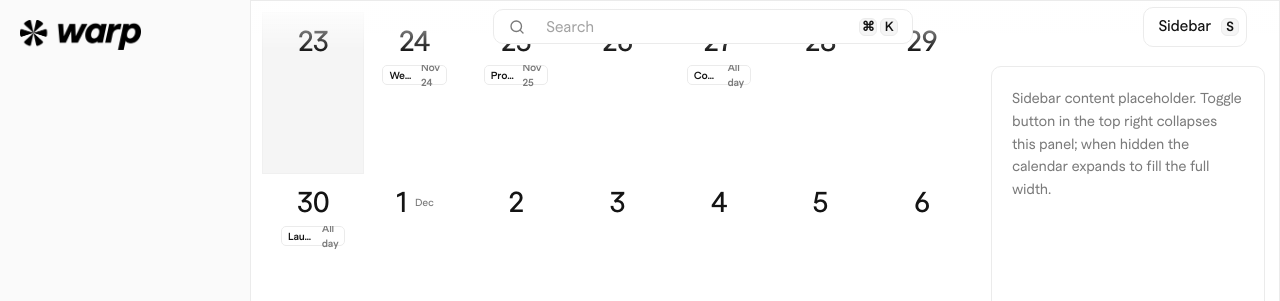
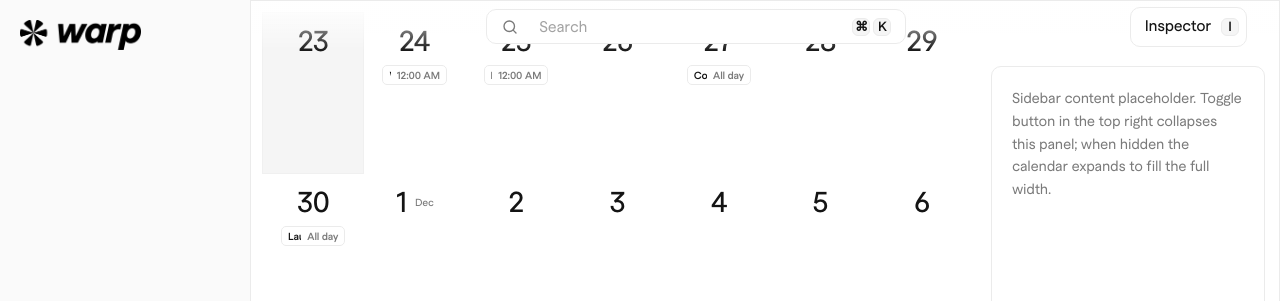
Before and after one commit to leksuskeksus/warp, a Next.js app: page / in a window 1280 px wide. Shown: the top 301 px of the page. Built offline with nearby package versions, Linux system fonts and the light colour scheme.

Commit message:
continuing to work with events, mid adding storage lmao

```diff
--- a/app/layout.tsx
+++ b/app/layout.tsx
@@ -3,7 +3,7 @@ import { ReactNode } from "react";
 import "./globals.css";
 
 export const metadata: Metadata = {
-  title: "Warp Checkout",
+  title: "Calendar",
   description: "Warp Pro checkout page",
 };
 
--- a/app/page.tsx
+++ b/app/page.tsx
@@ -3,97 +3,44 @@
 import Image from "next/image";
 import { useEffect, useMemo, useState } from "react";
 
-import {
-  addDays,
-  format,
-  isSameDay,
-  startOfMonth,
-  startOfWeek,
-} from "date-fns";
+import { addDays, format, isSameDay, startOfMonth, startOfWeek } from "date-fns";
 import { Button } from "@/components/ui/button";
 import { Input } from "@/components/ui/input";
 import { cn } from "@/lib/cn";
+import {
+  CalendarEvent as StoredCalendarEvent,
+  useEvents,
+  WEEK_START as EVENTS_WEEK_START,
+} from "@/lib/events-store";
 
-const WEEK_START = 0;
+const WEEK_START = EVENTS_WEEK_START;
 const WEEKS_TO_RENDER = 156;
-
-type CalendarEventType = "meeting" | "reminder" | "out-of-office" | "milestone" | "other";
-
-type CalendarParticipant = {
-  id: string;
-  name: string;
-};
-
-type CalendarEvent = {
-  id: string;
-  name: string;
-  startsAt: Date;
-  endsAt: Date;
-  isAllDay: boolean;
-  type: CalendarEventType;
-  participants: CalendarParticipant[];
-  notes?: string;
-};
 
 type CalendarDay = {
   date: Date;
   label: string;
   isToday: boolean;
   isMonthStart: boolean;
-  events: CalendarEvent[];
+  events: HydratedCalendarEvent[];
 };
 
-const demoEvents: CalendarEvent[] = [
-  {
-    id: "event-1",
-    name: "Weekly sync",
-    startsAt: addDays(startOfWeek(new Date(), { weekStartsOn: WEEK_START }), 1),
-    endsAt: addDays(startOfWeek(new Date(), { weekStartsOn: WEEK_START }), 1),
-    isAllDay: false,
-    type: "meeting",
-    participants: [
-      { id: "p-1", name: "Alexey Primechaev" },
-      { id: "p-2", name: "Rahul Sonwalkar" },
-    ],
-    notes: "Review sprint progress and blockers.",
-  },
-  {
-    id: "event-2",
-    name: "Product planning",
-    startsAt: addDays(startOfWeek(new Date(), { weekStartsOn: WEEK_START }), 2),
-    endsAt: addDays(startOfWeek(new Date(), { weekStartsOn: WEEK_START }), 2),
-    isAllDay: false,
-    type: "meeting",
-    participants: [
-      { id: "p-1", name: "Alexey Primechaev" },
-      { id: "p-3", name: "John Doe" },
-      { id: "p-4", name: "Jane Smith" },
-    ],
-  },
-  {
-    id: "event-3",
-    name: "Company holiday",
-    startsAt: addDays(startOfWeek(new Date(), { weekStartsOn: WEEK_START }), 4),
-    endsAt: addDays(startOfWeek(new Date(), { weekStartsOn: WEEK_START }), 4),
-    isAllDay: true,
-    type: "out-of-office",
-    participants: [],
-  },
-  {
-    id: "event-4",
-    name: "Launch milestone",
-    startsAt: addDays(startOfWeek(new Date(), { weekStartsOn: WEEK_START }), 7),
-    endsAt: addDays(startOfWeek(new Date(), { weekStartsOn: WEEK_START }), 7),
-    isAllDay: true,
-    type: "milestone",
-    participants: [{ id: "p-5", name: "Marketing Team" }],
-    notes: "Finalize launch assets and marketing pushes.",
-  },
-];
+type HydratedCalendarEvent = Omit<StoredCalendarEvent, "startsAt" | "endsAt"> & {
+  startsAt: Date;
+  endsAt: Date;
+};
 
-function generateCalendarDays(totalWeeks: number, today: Date): CalendarDay[] {
+function normalizeEvent(event: StoredCalendarEvent): HydratedCalendarEvent {
+  return {
+    ...event,
+    startsAt: new Date(event.startsAt),
+    endsAt: new Date(event.endsAt),
+  };
+}
+
+function generateCalendarDays(totalWeeks: number, today: Date, events: StoredCalendarEvent[]): CalendarDay[] {
   const firstVisibleDay = startOfWeek(today, { weekStartsOn: WEEK_START });
   const totalDays = totalWeeks * 7;
+  const normalizedEvents = events.map(normalizeEvent);
 
   return Array.from({ length: totalDays }, (_, index) => {
     const dayDate = addDays(firstVisibleDay, index);
@@ -103,13 +50,14 @@ function generateCalendarDays(totalWeeks: number, today: Date): CalendarDay[] {
       label: format(dayDate, "d"),
       isToday: isSameDay(dayDate, today),
       isMonthStart: isSameDay(dayDate, startOfMonth(dayDate)),
-      events: demoEvents.filter((event) => isSameDay(event.startsAt, dayDate)),
+      events: normalizedEvents.filter((event) => isSameDay(event.startsAt, dayDate)),
     };
   });
 }
 
 export default function Home() {
   const [isSidebarOpen, setIsSidebarOpen] = useState(true);
+  const [persistedEvents] = useEvents();
 
   const calendarDays = useMemo(() => {
     const now = new Date();
@@ -119,8 +67,8 @@ export default function Home() {
       now.getDate(),
     );
 
-    return generateCalendarDays(WEEKS_TO_RENDER, normalizedToday);
-  }, []);
+    return generateCalendarDays(WEEKS_TO_RENDER, normalizedToday, persistedEvents);
+  }, [persistedEvents]);
 
   const toggleSidebar = () => setIsSidebarOpen((previous) => !previous);
 
@@ -130,7 +78,7 @@ export default function Home() {
         return;
       }
 
-      if (!(event.key === "s" || event.key === "S")) {
+      if (!(event.key === "i" || event.key === "I")) {
         return;
       }
 
@@ -231,9 +179,9 @@ export default function Home() {
               onClick={toggleSidebar}
               className="flex h-[35px] items-center rounded-md px-[14px] pr-[7px] text-button-2 font-medium"
             >
-              <span>Sidebar</span>
+              <span>Inspector</span>
               <span className="ml-[7px] flex size-[18px] items-center justify-center rounded-[6px] border border-border bg-bg2 text-caption font-semibold leading-none">
-                S
+                I
               </span>
             </Button>
                 </div>
@@ -270,19 +218,27 @@ export default function Home() {
                     )}
                   </div>
                   <div className="flex flex-1 flex-col gap-[6px] overflow-hidden">
-                    {day.events.map((event) => (
+                    {day.events.map((event) => {
+                      const shouldShowTime = event.isAllDay || event.name.length <= 18;
+
+                      return (
                         <div
                           key={event.id}
                           className="flex h-[20px] items-center gap-[6px] rounded-sm border border-border bg-bg2/80 px-[6px] text-tag leading-none"
                         >
-                        <span className="truncate text-fg">{event.name}</span>
-                        <span className="ml-auto text-fg3">
+                          <span className="min-w-0 overflow-hidden whitespace-nowrap text-fg">
+                            {event.name}
+                          </span>
+                          {shouldShowTime && (
+                            <span className="ml-auto shrink-0 whitespace-nowrap text-fg3">
                               {event.isAllDay
                                 ? "All day"
-                            : format(event.startsAt, "MMM d")}
+                                : format(event.startsAt, "h:mm a")}
                             </span>
+                          )}
                     </div>
-                    ))}
+                      );
+                    })}
                   </div>
                 </div>
               ))}
--- /dev/null
+++ b/lib/events-store.ts
@@ -0,0 +1,85 @@
+"use client";
+
+import { addDays, startOfWeek } from "date-fns";
+
+import { createPersistentStore } from "./storage";
+
+export const WEEK_START = 0;
+
+export type CalendarEventType = "meeting" | "reminder" | "out-of-office" | "milestone" | "other";
+
+export type CalendarParticipant = {
+  id: string;
+  name: string;
+};
+
+export type CalendarEvent = {
+  id: string;
+  name: string;
+  startsAt: string;
+  endsAt: string;
+  isAllDay: boolean;
+  type: CalendarEventType;
+  participants: CalendarParticipant[];
+  notes?: string;
+};
+
+function createDemoEvents(): CalendarEvent[] {
+  const today = new Date();
+  const base = startOfWeek(today, { weekStartsOn: WEEK_START });
+
+  return [
+    {
+      id: "event-1",
+      name: "Weekly sync",
+      startsAt: addDays(base, 1).toISOString(),
+      endsAt: addDays(base, 1).toISOString(),
+      isAllDay: false,
+      type: "meeting",
+      participants: [
+        { id: "p-1", name: "Alexey Primechaev" },
+        { id: "p-2", name: "Rahul Sonwalkar" },
+      ],
+      notes: "Review sprint progress and blockers.",
+    },
+    {
+      id: "event-2",
+      name: "Product planning",
+      startsAt: addDays(base, 2).toISOString(),
+      endsAt: addDays(base, 2).toISOString(),
+      isAllDay: false,
+      type: "meeting",
+      participants: [
+        { id: "p-1", name: "Alexey Primechaev" },
+        { id: "p-3", name: "John Doe" },
+        { id: "p-4", name: "Jane Smith" },
+      ],
+    },
+    {
+      id: "event-3",
+      name: "Company holiday",
+      startsAt: addDays(base, 4).toISOString(),
+      endsAt: addDays(base, 4).toISOString(),
+      isAllDay: true,
+      type: "out-of-office",
+      participants: [],
+    },
+    {
+      id: "event-4",
+      name: "Launch milestone",
+      startsAt: addDays(base, 7).toISOString(),
+      endsAt: addDays(base, 7).toISOString(),
+      isAllDay: true,
+      type: "milestone",
+      participants: [{ id: "p-5", name: "Marketing Team" }],
+      notes: "Finalize launch assets and marketing pushes.",
+    },
+  ];
+}
+
+const eventsStore = createPersistentStore<CalendarEvent[]>("calendar-events", createDemoEvents());
+
+export const useEvents = eventsStore.useStoreValue;
+export const getEvents = eventsStore.get;
+export const setEvents = eventsStore.set;
+export const subscribeToEvents = eventsStore.subscribe;
--- /dev/null
+++ b/lib/storage.ts
@@ -0,0 +1,64 @@
+"use client";
+
+import { useEffect, useState } from "react";
+
+export function createPersistentStore<T>(key: string, initialValue: T) {
+  const subscribers = new Set<(value: T) => void>();
+
+  let storeValue: T = initializeValue();
+
+  function initializeValue(): T {
+    if (typeof window === "undefined") {
+      return initialValue;
+    }
+
+    try {
+      const stored = window.localStorage.getItem(key);
+      if (stored != null) {
+        return JSON.parse(stored) as T;
+      }
+    } catch (error) {
+      console.error(`Failed to read storage key "${key}"`, error);
+    }
+
+    return initialValue;
+  }
+
+  function setValue(nextValue: T) {
+    storeValue = nextValue;
+    if (typeof window !== "undefined") {
+      try {
+        window.localStorage.setItem(key, JSON.stringify(storeValue));
+      } catch (error) {
+        console.error(`Failed to persist storage key "${key}"`, error);
+      }
+    }
+    subscribers.forEach((subscriber) => subscriber(storeValue));
+  }
+
+  function subscribe(subscriber: (value: T) => void) {
+    subscribers.add(subscriber);
+    subscriber(storeValue);
+
+    return () => {
+      subscribers.delete(subscriber);
+    };
+  }
+
+  function useStore() {
+    const [value, setValueState] = useState<T>(() =>
+      typeof window === "undefined" ? storeValue : initializeValue(),
+    );
+
+    useEffect(() => subscribe(setValueState), []);
+
+    return value;
+  }
+
+  function useStoreValue(): [T, (value: T) => void] {
+    const value = useStore();
+    return [value, setValue];
+  }
+
+  return { get: () => storeValue, set: setValue, subscribe, useStoreValue };
+}
```
Lines whose indentation alone changed are shown as unchanged.
